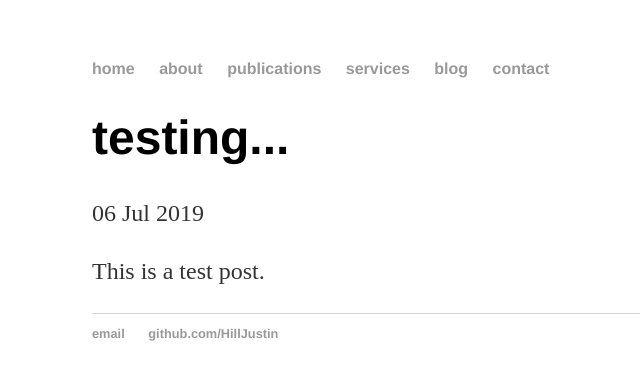
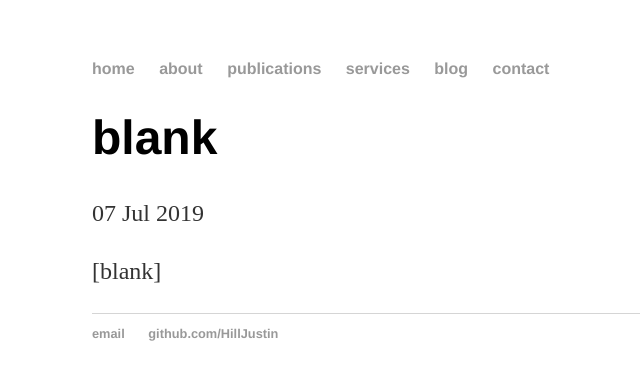
Before and after one commit to HillJustin/HillJustin.github.io, a Jekyll site: the page built from _posts/2019-07-06-testing0.md, in a window 1280 px wide. Shown: the top 380 px of the page, without its empty margins (100-740 px from the left). Built offline with Jekyll 4.4.1, drawn with Linux system fonts in a browser that asks for light colours.

Commit message:
working on photo

```diff
--- a/_posts/2019-07-06-testing0.md
+++ b/_posts/2019-07-06-testing0.md
@@ -1,7 +1,7 @@
 ---
 layout: post
-title: "testing..."
-date: 2019-07-06
+title: "blank"
+date: 2019-07-07
 ---
 
-This is a test post.
+[blank]
--- a/index.html
+++ b/index.html
@@ -4,6 +4,6 @@ title: Justin Hill, philosopher
 ---
 <div class="blurb">
 	<h1>Justin Hill</h1>
-	<img src="/assets/landing-page-headshot.jpg"/>
+	<!-- img src="/assets/landing-page-headshot.jpg" -->
 	<p>Hi there, and welcome to my personal website! I am a full-time philosophy grad student at Stony Brook University, and my research is broadly focused on ideology critique and the possibility of radical social progress, largely through the various mediums of art, rhetoric, and dominant thought patterns. I am also a tutor and freelance writer and editor.</p>
 </div><!-- /.blurb -->
```
